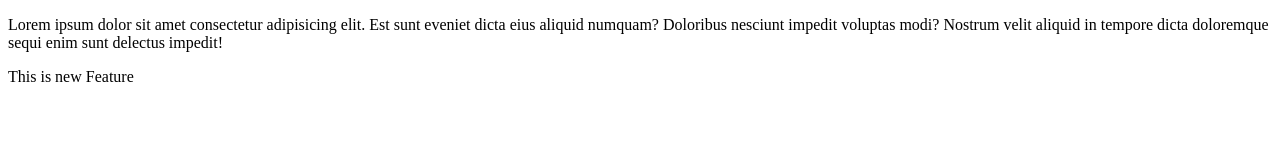
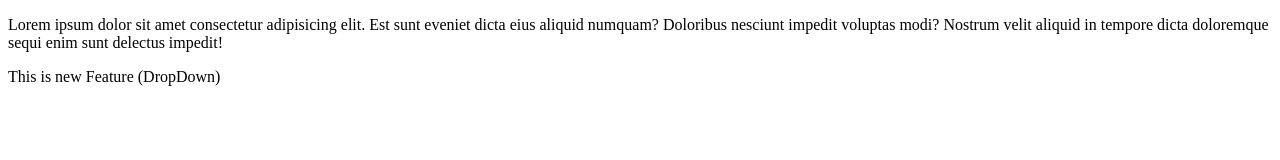
Before and after one commit to Ayushmaan176823243/local-repo, a plain HTML site: page index.html in a window 1280 px wide. Drawn offline with Linux system fonts and the light colour scheme.

Commit message:
Add Dropdown

```diff
--- a/index.html
+++ b/index.html
@@ -13,6 +13,6 @@
       impedit!
     </p>
 
-    <p>This is new Feature</p>
+    <p>This is new Feature (DropDown)</p>
   </body>
 </html>
```
